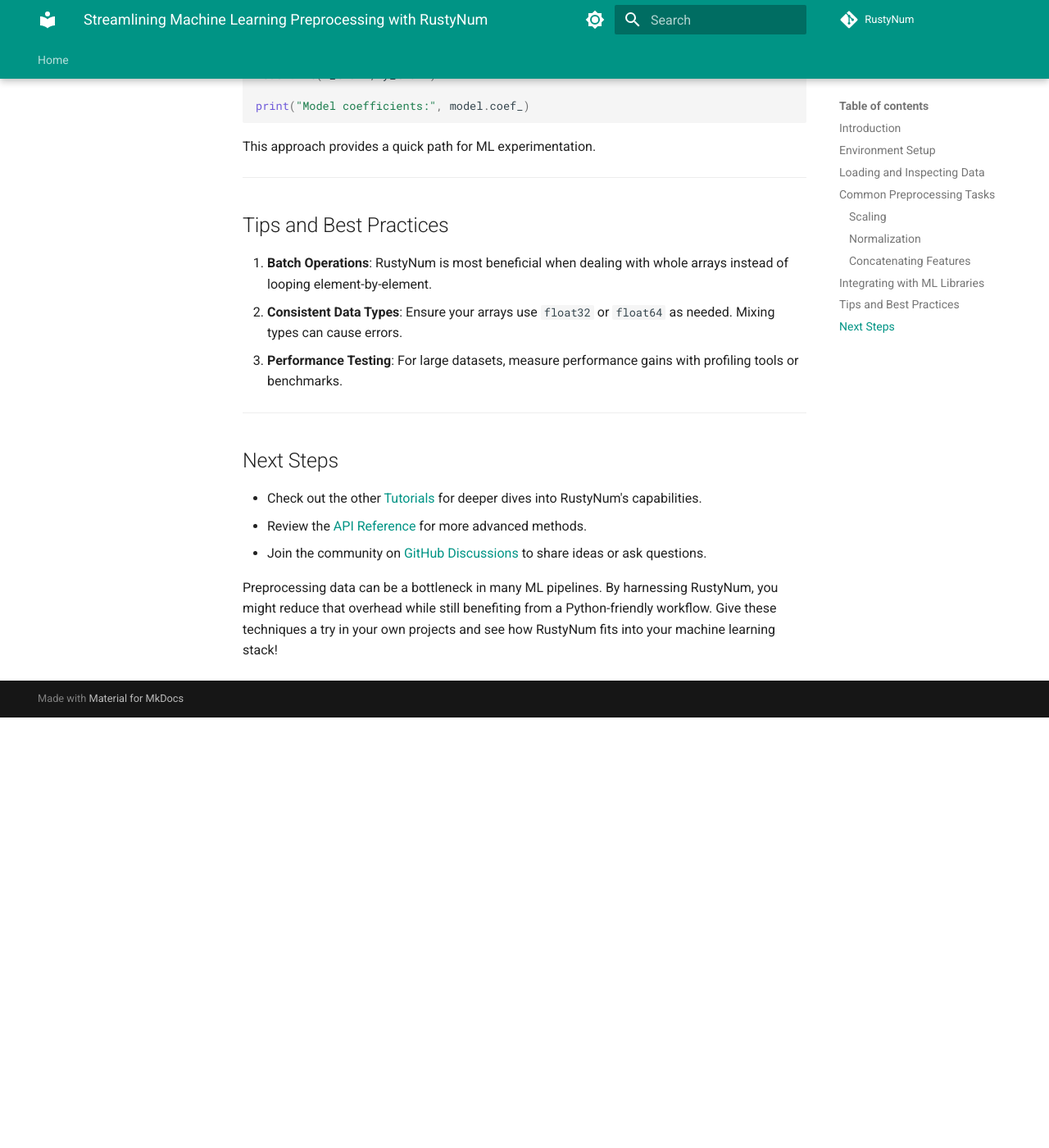
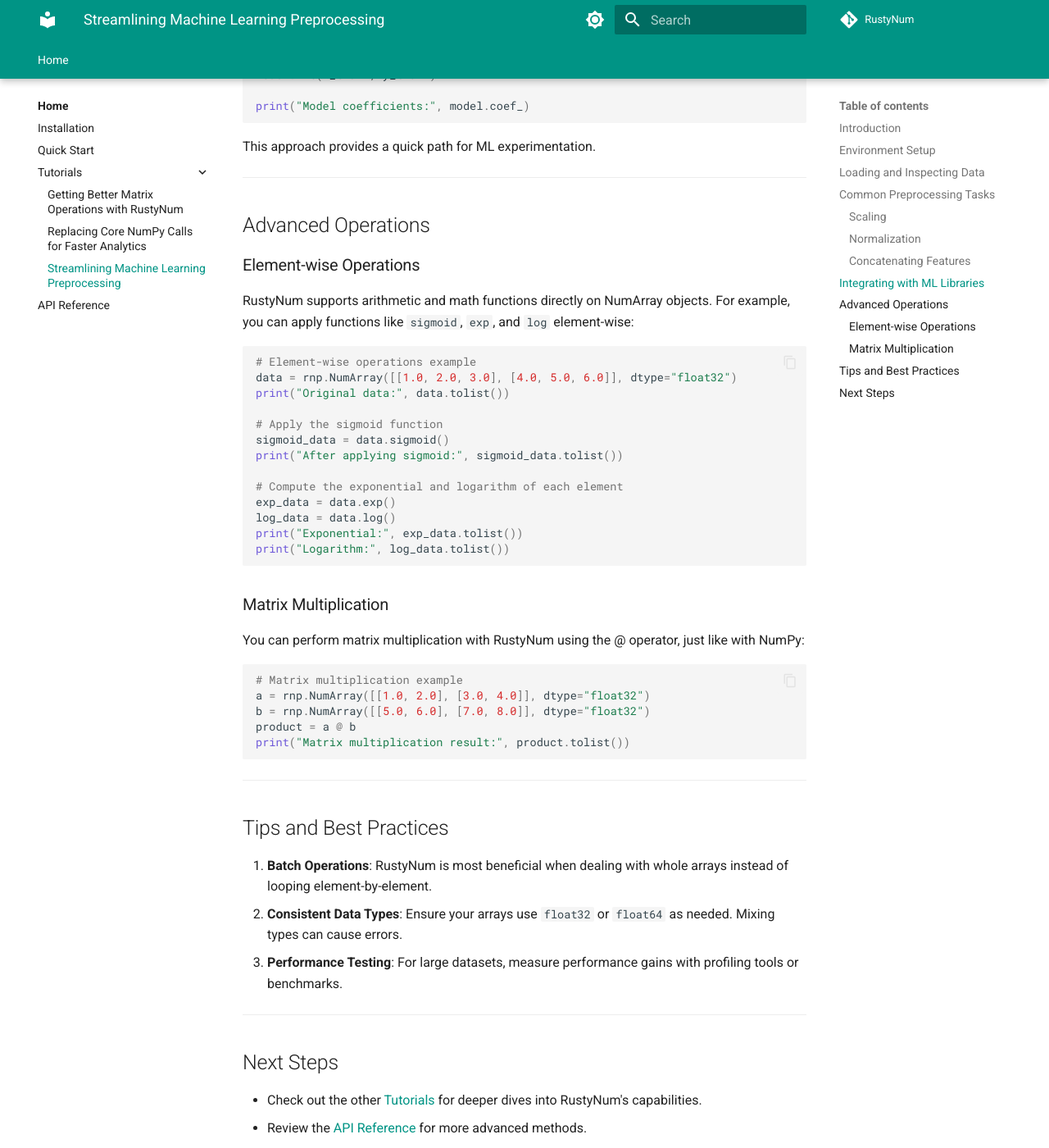
Before and after one commit to IgorSusmelj/rustynum, an MkDocs documentation site: the page built from docs/tutorials/streamlining-machine-learning-preprocessing.md, in a window 1280 px wide and 1400 px high, scrolled down 3654 px. Shown: the whole window at 82% size. Built offline with MkDocs 1.6.1 and Material for MkDocs 9.7.7, drawn with Linux system fonts in a browser that asks for light colours; comment, search, counter and statistics services are not loaded; before the commit the page ends 4529 px from its top, so only the background shows below that.

Commit message:
Update tutorial and add to docs

````diff
--- a/docs/tutorials/streamlining-machine-learning-preprocessing.md
+++ b/docs/tutorials/streamlining-machine-learning-preprocessing.md
@@ -164,6 +164,42 @@
 
 ---
 
+## Advanced Operations
+
+### Element-wise Operations
+
+RustyNum supports arithmetic and math functions directly on NumArray objects. For example, you can apply functions like `sigmoid`, `exp`, and `log` element-wise:
+
+```python
+# Element-wise operations example
+data = rnp.NumArray([[1.0, 2.0, 3.0], [4.0, 5.0, 6.0]], dtype="float32")
+print("Original data:", data.tolist())
+
+# Apply the sigmoid function
+sigmoid_data = data.sigmoid()
+print("After applying sigmoid:", sigmoid_data.tolist())
+
+# Compute the exponential and logarithm of each element
+exp_data = data.exp()
+log_data = data.log()
+print("Exponential:", exp_data.tolist())
+print("Logarithm:", log_data.tolist())
+```
+
+### Matrix Multiplication
+
+You can perform matrix multiplication with RustyNum using the @ operator, just like with NumPy:
+
+```python
+# Matrix multiplication example
+a = rnp.NumArray([[1.0, 2.0], [3.0, 4.0]], dtype="float32")
+b = rnp.NumArray([[5.0, 6.0], [7.0, 8.0]], dtype="float32")
+product = a @ b
+print("Matrix multiplication result:", product.tolist())
+```
+
+---
+
 ## Tips and Best Practices
 
 1. **Batch Operations**: RustyNum is most beneficial when dealing with whole arrays instead of looping element-by-element.
--- a/mkdocs.yml
+++ b/mkdocs.yml
@@ -39,6 +39,7 @@
           - tutorials/index.md
           - Getting Better Matrix Operations with RustyNum: tutorials/better-matrix-operations.md
           - Replacing Core NumPy Calls for Faster Analytics: tutorials/replacing-numpy-for-faster-analytics.md
+          - Streamlining Machine Learning Preprocessing: tutorials/streamlining-machine-learning-preprocessing.md
       - API Reference: api/index.md
 plugins:
   - search
````
Also changed, not shown: docs/tutorials/index.md (+1 -0 lines).
